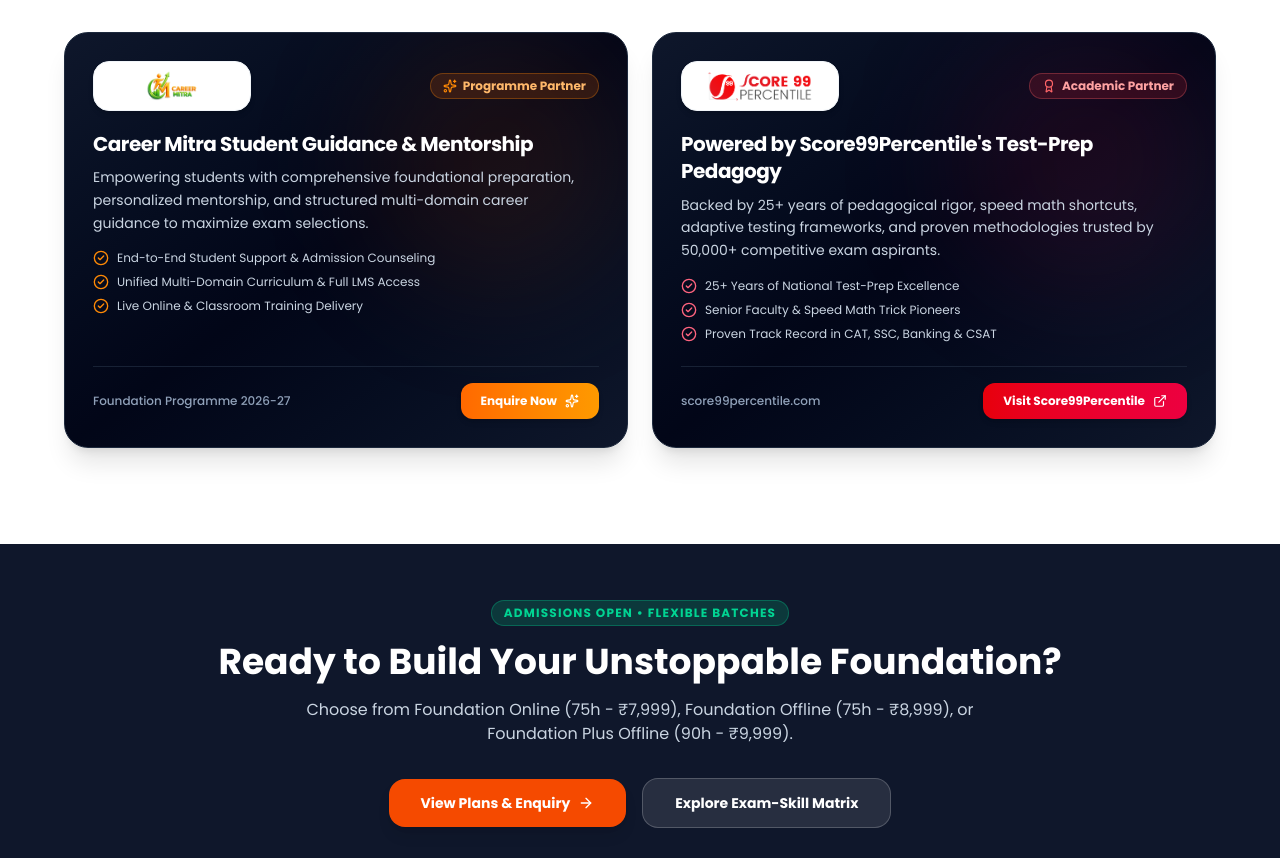
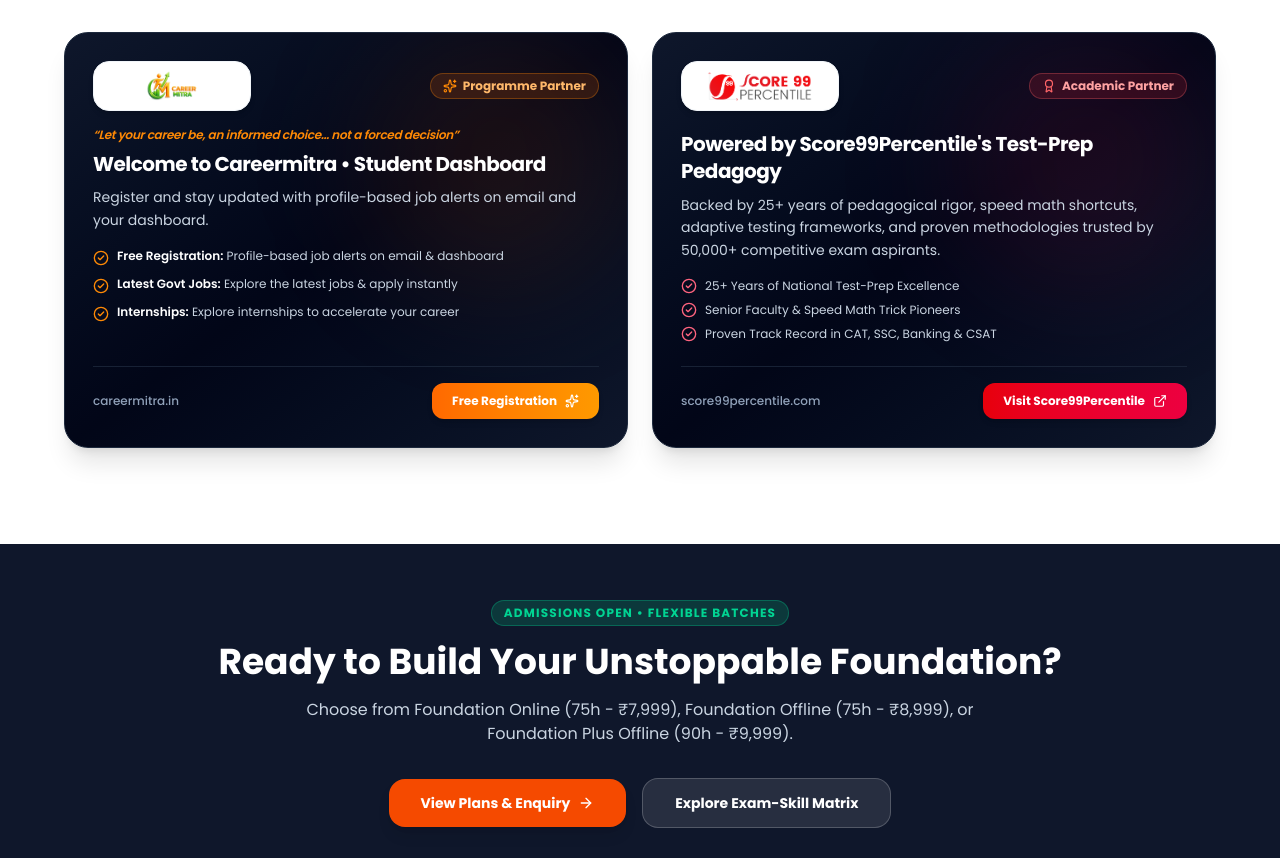
Before and after one commit to merugu-srikanth/career-Courses, a Next.js app: page / in a window 1280 px wide. Shown: the part 3980-4838 px from the top of the page. Built offline with nearby package versions, Linux system fonts and the light colour scheme.

Commit message:
Update Career Mitra partner card content in FacultyShowcase

```diff
--- a/src/components/coaching/FacultyShowcase.jsx
+++ b/src/components/coaching/FacultyShowcase.jsx
@@ -109,7 +109,7 @@
 
             <div className="relative z-10">
               {/* Card Top Badges & Logo */}
-              <div className="flex items-center justify-between gap-3 mb-5">
+              <div className="flex items-center justify-between gap-3 mb-4">
                 <div className="px-3.5 py-2 rounded-2xl bg-white shadow-md border border-slate-100 flex items-center shrink-0">
                   <div className="relative w-28 sm:w-32 h-7 sm:h-8">
                     <Image
@@ -128,37 +128,48 @@
                 </span>
               </div>
 
+              {/* Motto / Slogan */}
+              <p className="text-xs font-semibold text-orange-400 italic mb-2 tracking-tight">
+                &ldquo;Let your career be, an informed choice… not a forced decision&rdquo;
+              </p>
+
               {/* Content */}
               <h4 className="text-lg sm:text-xl font-bold text-white mb-2 leading-snug tracking-tight">
-                Career Mitra Student Guidance &amp; Mentorship
+                Welcome to Careermitra • Student Dashboard
               </h4>
               <p className="text-xs sm:text-sm text-slate-300 leading-relaxed font-normal mb-4">
-                Empowering students with comprehensive foundational preparation, personalized mentorship, and structured multi-domain career guidance to maximize exam selections.
+                Register and stay updated with profile-based job alerts on email and your dashboard.
               </p>
 
-              <div className="space-y-2 mb-6 text-xs text-slate-300">
-                <div className="flex items-center gap-2">
-                  <CheckCircle2 className="w-4 h-4 text-orange-400 shrink-0" />
-                  <span>End-to-End Student Support &amp; Admission Counseling</span>
+              <div className="space-y-2.5 mb-6 text-xs text-slate-300">
+                <div className="flex items-start gap-2">
+                  <CheckCircle2 className="w-4 h-4 text-orange-400 shrink-0 mt-0.5" />
+                  <div>
+                    <strong className="text-white font-semibold">Free Registration:</strong> Profile-based job alerts on email &amp; dashboard
+                  </div>
                 </div>
-                <div className="flex items-center gap-2">
-                  <CheckCircle2 className="w-4 h-4 text-orange-400 shrink-0" />
-                  <span>Unified Multi-Domain Curriculum &amp; Full LMS Access</span>
+                <div className="flex items-start gap-2">
+                  <CheckCircle2 className="w-4 h-4 text-orange-400 shrink-0 mt-0.5" />
+                  <div>
+                    <strong className="text-white font-semibold">Latest Govt Jobs:</strong> Explore the latest jobs &amp; apply instantly
+                  </div>
                 </div>
-                <div className="flex items-center gap-2">
-                  <CheckCircle2 className="w-4 h-4 text-orange-400 shrink-0" />
-                  <span>Live Online &amp; Classroom Training Delivery</span>
+                <div className="flex items-start gap-2">
+                  <CheckCircle2 className="w-4 h-4 text-orange-400 shrink-0 mt-0.5" />
+                  <div>
+                    <strong className="text-white font-semibold">Internships:</strong> Explore internships to accelerate your career
+                  </div>
                 </div>
               </div>
             </div>
 
             <div className="pt-4 border-t border-slate-800/80 relative z-10 flex items-center justify-between">
-              <span className="text-xs font-medium text-slate-400">Foundation Programme 2026-27</span>
+              <span className="text-xs font-medium text-slate-400">careermitra.in</span>
               <Link
                 href="/enroll"
                 className="inline-flex items-center gap-2 px-5 py-2.5 rounded-xl bg-gradient-to-r from-orange-500 to-amber-500 hover:from-orange-600 hover:to-amber-600 text-white font-bold text-xs shadow-md transition-all hover:scale-[1.02]"
               >
-                <span>Enquire Now</span>
+                <span>Free Registration</span>
                 <Sparkles className="w-3.5 h-3.5" />
               </Link>
             </div>
```
